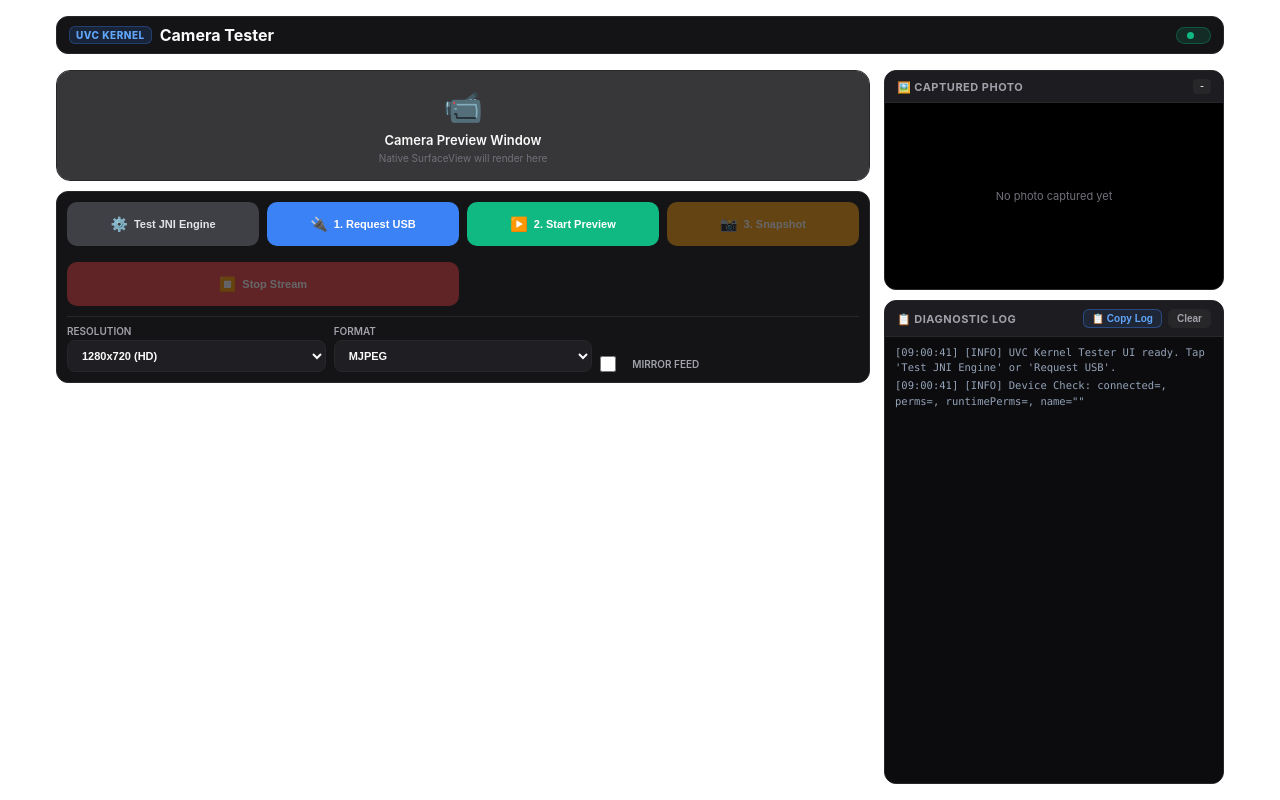
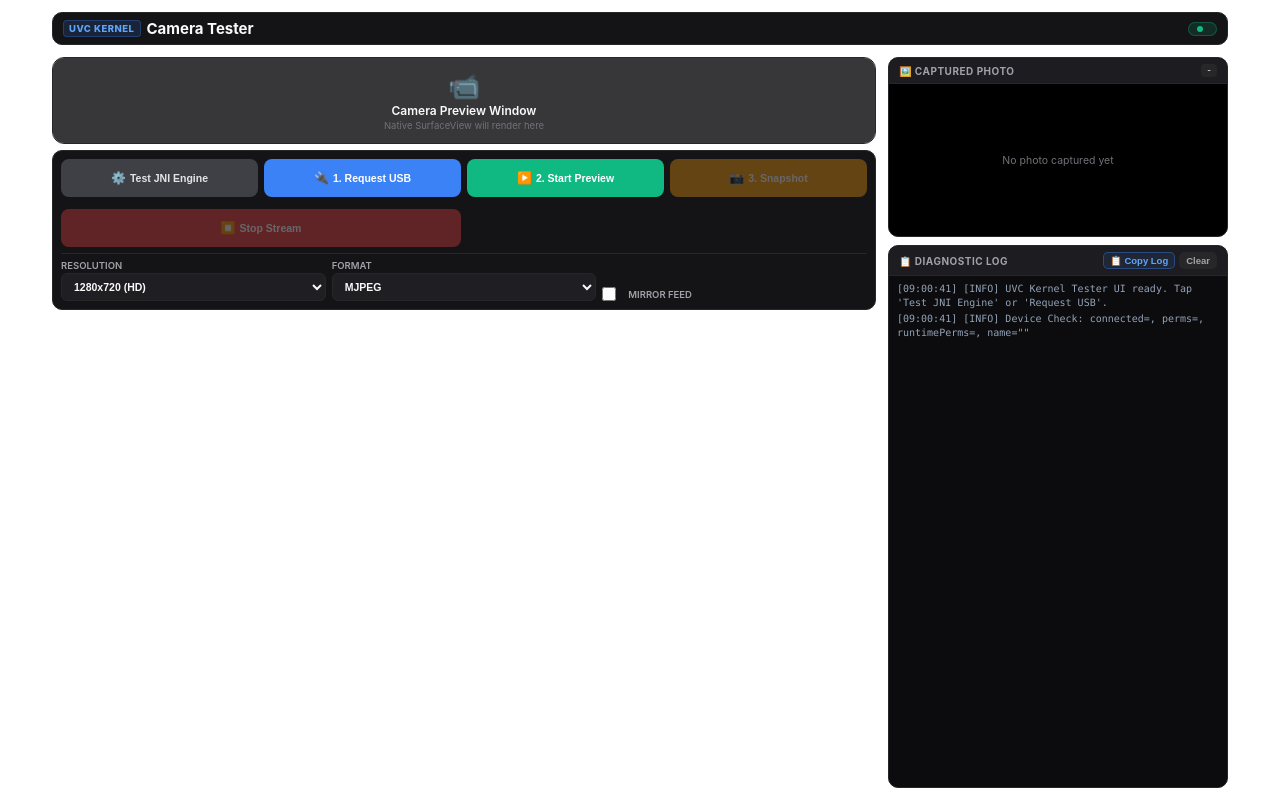
Before and after one commit to arzmycre29/uvc-test-devices, a website built with Vite: page index.html in a window 1280 px wide. Built offline with nearby package versions, Linux system fonts and the light colour scheme; what @capacitor/core would draw is missing.

Commit message:
fix(preview): eliminate router listen race condition with retry loop and lock preview surface layout perfectly into camera wrapper

```diff
--- a/main.js
+++ b/main.js
@@ -27,6 +27,7 @@ const snapshotBox = document.getElementById("snapshot-box");
 const photoDimensions = document.getElementById("photo-dimensions");
 
 let statsInterval = null;
+let isStreaming = false;
 
 function log(msg, type = "info") {
   const time = new Date().toTimeString().split(" ")[0];
@@ -36,6 +37,27 @@ function log(msg, type = "info") {
   consoleLogs.appendChild(div);
   consoleLogs.scrollTop = consoleLogs.scrollHeight;
 }
+
+function getViewportBounds() {
+  const rect = cameraViewport.getBoundingClientRect();
+  return {
+    x: rect.left,
+    y: rect.top,
+    width: rect.width,
+    height: rect.height
+  };
+}
+
+async function syncBounds() {
+  if (isStreaming) {
+    try {
+      await UvcTester.updateBounds({ bounds: getViewportBounds() });
+    } catch (_) {}
+  }
+}
+
+window.addEventListener("resize", syncBounds);
+window.addEventListener("orientationchange", () => setTimeout(syncBounds, 250));
 
 btnClearLog.addEventListener("click", () => {
   consoleLogs.innerHTML = "";
@@ -133,16 +155,9 @@ btnStartStream.addEventListener("click", async () => {
   const targetHeight = parseInt(resVal[1], 10);
   const format = formatSelect.value;
   const mirror = mirrorCheckbox.checked;
+  const bounds = getViewportBounds();
 
-  const rect = cameraViewport.getBoundingClientRect();
-  const bounds = {
-    x: Math.round(rect.left),
-    y: Math.round(rect.top),
-    width: Math.round(rect.width),
-    height: Math.round(rect.height)
-  };
-
-  log(`Initiating stream: ${targetWidth}x${targetHeight} (${format}), mirror=${mirror}, bounds=[${bounds.width}x${bounds.height} at (${bounds.x},${bounds.y})]...`, "info");
+  log(`Initiating stream: ${targetWidth}x${targetHeight} (${format}), mirror=${mirror}, bounds=[${Math.round(bounds.width)}x${Math.round(bounds.height)} at (${Math.round(bounds.x)},${Math.round(bounds.y)})]...`, "info");
 
   try {
     const res = await UvcTester.startPreview({
@@ -154,6 +169,7 @@ btnStartStream.addEventListener("click", async () => {
     });
 
     if (res.success) {
+      isStreaming = true;
       log(`STREAM STARTED! Native Handler ID=${res.handleId}`, "success");
       viewportPlaceholder.style.visibility = "hidden";
       liveIndicator.style.display = "flex";
@@ -173,9 +189,11 @@ btnStartStream.addEventListener("click", async () => {
         } catch (_) {}
       }, 1000);
     } else {
+      isStreaming = false;
       log(`Failed to start preview: ${res.error || "Handshake rejected"}`, "error");
     }
   } catch (err) {
+    isStreaming = false;
     log(`Start stream exception: ${err.message || err}`, "error");
   }
 });
@@ -204,6 +222,7 @@ btnTakePhoto.addEventListener("click", async () => {
 btnStopStream.addEventListener("click", async () => {
   log("Stopping stream & releasing hardware...", "info");
   try {
+    isStreaming = false;
     if (statsInterval) clearInterval(statsInterval);
     await UvcTester.stopPreview();
 
--- a/style.css
+++ b/style.css
@@ -33,28 +33,26 @@
 
 html, body {
   width: 100%;
-  min-height: 100%;
+  height: 100%;
+  overflow: hidden;
   background-color: transparent !important;
   color: var(--text-bright);
   font-family: -apple-system, BlinkMacSystemFont, "Segoe UI", Roboto, Oxygen, Ubuntu, Cantarell, "Open Sans", sans-serif;
   -webkit-font-smoothing: antialiased;
+  position: fixed;
 }
 
-body {
-  overflow-x: hidden;
-  overflow-y: auto;
-}
-
-/* App Container */
+/* App Container (Fixed 100dvh, No Global Page Drift) */
 .app-container {
   display: flex;
   flex-direction: column;
-  min-height: 100dvh;
-  padding: calc(8px + var(--safe-top)) calc(8px + var(--safe-right)) calc(8px + var(--safe-bottom)) calc(8px + var(--safe-left));
-  gap: 10px;
+  height: 100dvh;
+  padding: calc(6px + var(--safe-top)) calc(8px + var(--safe-right)) calc(6px + var(--safe-bottom)) calc(8px + var(--safe-left));
+  gap: 8px;
   max-width: 1200px;
   margin: 0 auto;
   background-color: transparent !important;
+  overflow: hidden;
 }
 
 /* Header Navbar */
@@ -64,31 +62,32 @@ body {
   align-items: center;
   background: var(--bg-card);
   border: 1px solid var(--border-color);
-  border-radius: 12px;
-  padding: 8px 12px;
+  border-radius: 10px;
+  padding: 6px 10px;
   gap: 8px;
+  flex-shrink: 0;
 }
 
 .header-left {
   display: flex;
   align-items: center;
-  gap: 8px;
+  gap: 6px;
 }
 
 .badge {
   background: rgba(59, 130, 246, 0.15);
   color: #60a5fa;
   border: 1px solid rgba(59, 130, 246, 0.3);
-  font-size: 10px;
+  font-size: 9.5px;
   font-weight: 800;
   letter-spacing: 0.5px;
-  padding: 2px 6px;
-  border-radius: 6px;
+  padding: 2px 5px;
+  border-radius: 4px;
   white-space: nowrap;
 }
 
 .header-title {
-  font-size: 14px;
+  font-size: 13px;
   font-weight: 700;
   color: var(--text-bright);
   white-space: nowrap;
@@ -97,10 +96,10 @@ body {
 .status-pill {
   display: inline-flex;
   align-items: center;
-  gap: 6px;
-  padding: 4px 10px;
+  gap: 5px;
+  padding: 3px 8px;
   border-radius: 20px;
-  font-size: 11px;
+  font-size: 10.5px;
   font-weight: 600;
   border: 1px solid var(--border-color);
   max-width: 55%;
@@ -110,8 +109,8 @@ body {
 }
 
 .status-pill .dot {
-  width: 7px;
-  height: 7px;
+  width: 6px;
+  height: 6px;
   border-radius: 50%;
   flex-shrink: 0;
 }
@@ -137,22 +136,25 @@ body {
 .main-layout {
   display: flex;
   flex-direction: column;
-  gap: 10px;
+  gap: 8px;
   flex: 1;
+  min-height: 0;
+  overflow: hidden;
 }
 
-/* Left / Main Section */
+/* Left / Main Section (Fixed Controls & Viewport) */
 .left-section {
   display: flex;
   flex-direction: column;
-  gap: 10px;
+  gap: 6px;
+  flex-shrink: 0;
 }
 
 /* Viewport Card */
 .viewport-card {
   background: transparent !important;
   border: 1px solid var(--border-color);
-  border-radius: 14px;
+  border-radius: 12px;
   overflow: hidden;
   width: 100%;
 }
@@ -161,7 +163,7 @@ body {
   position: relative;
   width: 100%;
   aspect-ratio: 16 / 9;
-  max-height: 48vh;
+  max-height: 35vh;
   background: transparent !important;
   display: flex;
   align-items: center;
@@ -174,37 +176,36 @@ body {
   align-items: center;
   justify-content: center;
   text-align: center;
-  padding: 16px;
-  gap: 4px;
+  padding: 12px;
+  gap: 2px;
   color: var(--text-muted);
   background: rgba(20, 20, 23, 0.85);
-  border-radius: 10px;
+  border-radius: 8px;
   width: 100%;
   height: 100%;
 }
 
 .placeholder-icon {
-  font-size: 32px;
-  margin-bottom: 2px;
+  font-size: 26px;
 }
 
 .placeholder-text {
-  font-size: 13px;
+  font-size: 12px;
   font-weight: 600;
   color: var(--text-bright);
 }
 
 .placeholder-sub {
-  font-size: 10px;
+  font-size: 9.5px;
   color: var(--text-dim);
 }
 
 /* Viewport Overlays */
 .viewport-overlays {
   position: absolute;
-  top: 8px;
-  left: 8px;
-  right: 8px;
+  top: 6px;
+  left: 6px;
+  right: 6px;
   display: flex;
   justify-content: space-between;
   pointer-events: none;
@@ -214,12 +215,12 @@ body {
 .overlay-pill {
   display: inline-flex;
   align-items: center;
-  gap: 5px;
+  gap: 4px;
   background: rgba(0, 0, 0, 0.75);
   backdrop-filter: blur(6px);
-  padding: 3px 8px;
-  border-radius: 14px;
-  font-size: 10px;
+  padding: 2px 7px;
+  border-radius: 12px;
+  font-size: 9.5px;
   font-weight: 700;
 }
 
@@ -229,8 +230,8 @@ body {
 }
 
 .pulse-dot {
-  width: 6px;
-  height: 6px;
+  width: 5px;
+  height: 5px;
   background: #10b981;
   border-radius: 50%;
   animation: pulseAnim 1.4s infinite;
@@ -251,29 +252,29 @@ body {
 .controls-card {
   background: var(--bg-card);
   border: 1px solid var(--border-color);
-  border-radius: 12px;
-  padding: 10px;
+  border-radius: 10px;
+  padding: 8px;
   display: flex;
   flex-direction: column;
-  gap: 10px;
+  gap: 6px;
 }
 
 /* Actions Grid (Mobile 2x2, Tablet/Desktop 4x1) */
 .actions-grid {
   display: grid;
   grid-template-columns: repeat(2, 1fr);
-  gap: 8px;
+  gap: 6px;
 }
 
 .btn {
   display: flex;
   align-items: center;
   justify-content: center;
-  gap: 6px;
-  padding: 12px 8px;
-  min-height: 44px;
-  border-radius: 10px;
-  font-size: 12px;
+  gap: 4px;
+  padding: 8px 6px;
+  min-height: 38px;
+  border-radius: 8px;
+  font-size: 11px;
   font-weight: 700;
   border: none;
   cursor: pointer;
@@ -305,26 +306,26 @@ body {
 .btn-secondary { background: #3f3f46; color: #e4e4e7; }
 .btn-secondary:not(:disabled):hover { background: #52525b; }
 
-.btn-icon { font-size: 14px; }
-.btn-label { font-size: 11px; white-space: nowrap; }
+.btn-icon { font-size: 12px; }
+.btn-label { font-size: 10.5px; white-space: nowrap; }
 
 /* Settings Grid */
 .settings-grid {
   display: grid;
   grid-template-columns: 1fr 1fr;
-  gap: 8px;
+  gap: 6px;
   border-top: 1px solid var(--border-color);
-  padding-top: 8px;
+  padding-top: 6px;
 }
 
 .form-group {
   display: flex;
   flex-direction: column;
-  gap: 3px;
+  gap: 2px;
 }
 
 .form-group label {
-  font-size: 10px;
+  font-size: 9.5px;
   font-weight: 600;
   text-transform: uppercase;
   color: var(--text-muted);
@@ -335,9 +336,9 @@ body {
   background: #1f1f23;
   border: 1px solid var(--border-color);
   color: var(--text-bright);
-  padding: 8px 10px;
-  border-radius: 8px;
-  font-size: 11px;
+  padding: 6px 8px;
+  border-radius: 6px;
+  font-size: 10.5px;
   font-weight: 600;
   outline: none;
 }
@@ -350,8 +351,8 @@ body {
 .checkbox-label {
   display: inline-flex;
   align-items: center;
-  gap: 8px;
-  font-size: 11px;
+  gap: 6px;
+  font-size: 10.5px;
   font-weight: 600;
   cursor: pointer;
   user-select: none;
@@ -359,38 +360,43 @@ body {
 
 .checkbox-label input {
   accent-color: var(--primary-blue);
-  width: 16px;
-  height: 16px;
+  width: 14px;
+  height: 14px;
 }
 
-/* Right Section */
+/* Right Section (Scrollable on Mobile) */
 .right-section {
   display: flex;
   flex-direction: column;
-  gap: 10px;
+  gap: 8px;
+  flex: 1;
+  min-height: 0;
+  overflow-y: auto;
+  -webkit-overflow-scrolling: touch;
 }
 
 /* Card Styling */
 .card {
   background: var(--bg-card);
   border: 1px solid var(--border-color);
-  border-radius: 12px;
+  border-radius: 10px;
   overflow: hidden;
   display: flex;
   flex-direction: column;
+  flex-shrink: 0;
 }
 
 .card-header {
   display: flex;
   justify-content: space-between;
   align-items: center;
-  padding: 8px 12px;
+  padding: 6px 10px;
   background: var(--bg-card-header);
   border-bottom: 1px solid var(--border-color);
 }
 
 .card-title {
-  font-size: 11px;
+  font-size: 10px;
   font-weight: 700;
   text-transform: uppercase;
   letter-spacing: 0.5px;
@@ -398,9 +404,9 @@ body {
 }
 
 .dim-badge {
-  font-size: 10px;
+  font-size: 9.5px;
   background: #27272a;
-  padding: 2px 6px;
+  padding: 1px 5px;
   border-radius: 4px;
   font-family: monospace;
   color: var(--text-bright);
@@ -409,17 +415,17 @@ body {
 .header-actions {
   display: flex;
   align-items: center;
-  gap: 6px;
+  gap: 4px;
 }
 
 .btn-action {
   background: #27272a;
   border: 1px solid var(--border-color);
   color: var(--text-muted);
-  font-size: 10px;
+  font-size: 9.5px;
   font-weight: 700;
-  padding: 3px 8px;
-  border-radius: 6px;
+  padding: 2px 6px;
+  border-radius: 5px;
   cursor: pointer;
   transition: all 0.15s ease;
 }
@@ -452,13 +458,13 @@ body {
 
 /* Snapshot Body */
 .snapshot-card {
-  min-height: 150px;
+  min-height: 120px;
 }
 
 .snapshot-body {
   position: relative;
   background: #000000;
-  height: 140px;
+  height: 110px;
   display: flex;
   align-items: center;
   justify-content: center;
@@ -472,27 +478,26 @@ body {
 }
 
 .empty-state {
-  font-size: 11px;
+  font-size: 10.5px;
   color: var(--text-dim);
 }
 
 /* Diagnostic Console Body */
 .console-card {
-  min-height: 180px;
+  min-height: 130px;
 }
 
 .console-body {
-  height: 180px;
-  max-height: 240px;
-  padding: 8px 10px;
+  height: 130px;
+  padding: 6px 8px;
   background: #0c0c0e;
   font-family: "Consolas", "Courier New", monospace;
-  font-size: 10.5px;
-  line-height: 1.45;
+  font-size: 10px;
+  line-height: 1.4;
   overflow-y: auto;
   display: flex;
   flex-direction: column;
-  gap: 3px;
+  gap: 2px;
 }
 
 .log-entry {
@@ -504,22 +509,26 @@ body {
 .log-warn { color: #fbbf24; }
 .log-error { color: #f87171; }
 
-/* Responsive Media Queries */
+/* Responsive Media Queries for Tablets & Landscape */
 @media (min-width: 768px) {
   .app-container {
-    padding: 16px;
-    gap: 16px;
+    padding: 12px;
+    gap: 12px;
   }
 
   .header-title {
-    font-size: 16px;
+    font-size: 15px;
   }
 
   .main-layout {
     display: grid;
     grid-template-columns: 1fr 340px;
-    gap: 14px;
-    height: calc(100vh - 80px);
+    gap: 12px;
+  }
+
+  .left-section {
+    flex-shrink: 1;
+    min-height: 0;
   }
 
   .viewport-box {
@@ -542,7 +551,7 @@ body {
   }
 
   .snapshot-card {
-    height: 220px;
+    height: 180px;
   }
 
   .snapshot-body {
```
Also changed, not shown: 2 other files.
